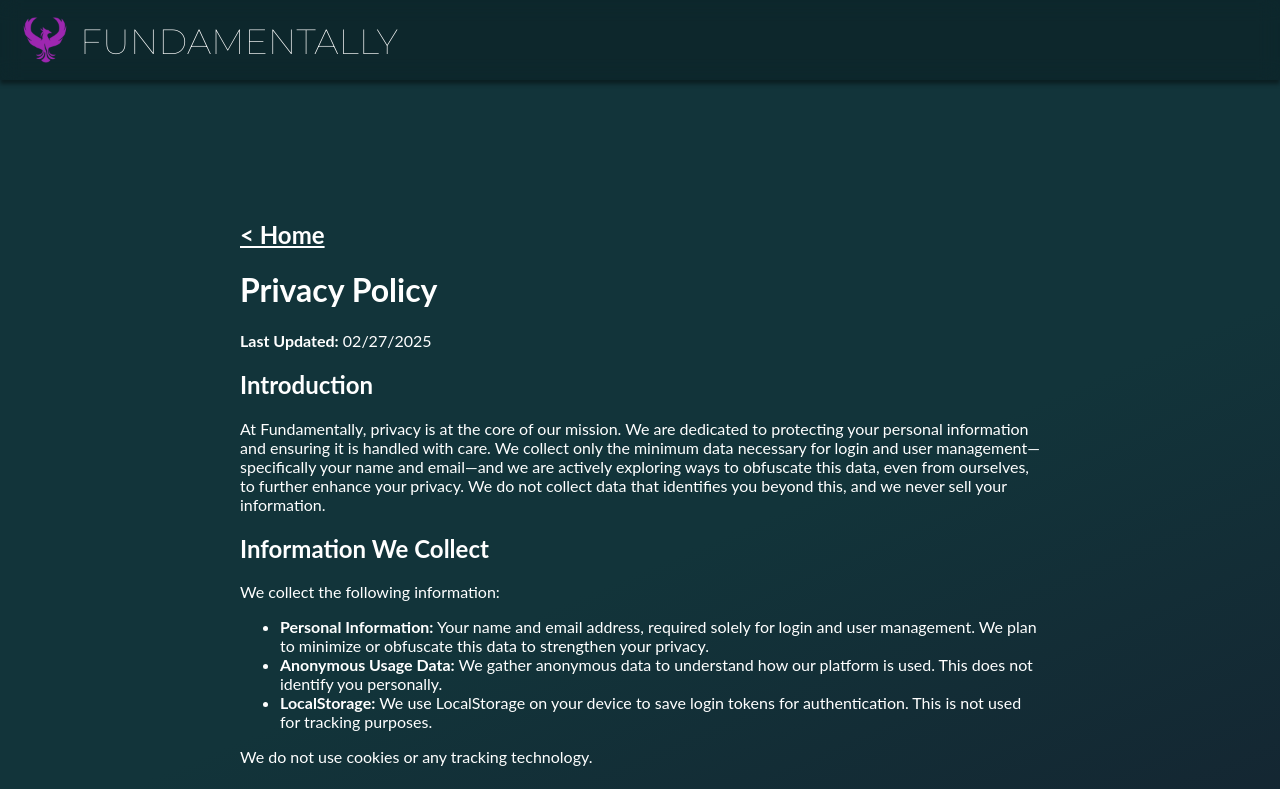
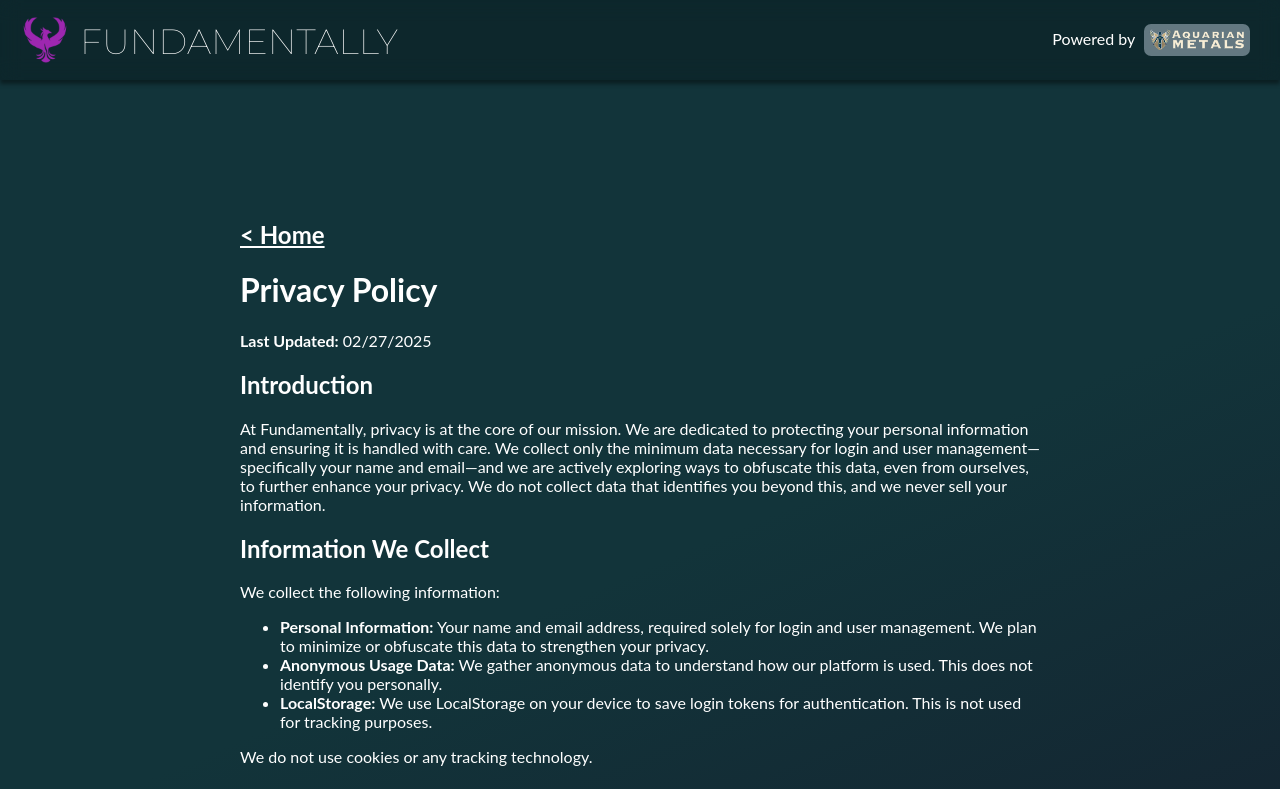
Before and after one commit to razorsyntax/fundamentally-fleek, an Angular app: page /privacy-policy in a window 1280 px wide. Shown: the top 789 px of the page. Built offline with nearby package versions, Linux system fonts and the light colour scheme.

Commit message:
added aquarian metals branding

```diff
--- a/src/app/library/components/footer/footer.component.html
+++ b/src/app/library/components/footer/footer.component.html
@@ -2,46 +2,58 @@
   <div class="footer-container">
     <div class="socials">
       @for (social of socialLinks; track social.platform) {
-        <a [href]="social.url" target="self">
-          <i [class]="'lni ' + social.icon"></i>
-        </a>
+      <a [href]="social.url" target="self">
+        <i [class]="'lni ' + social.icon"></i>
+      </a>
       }
     </div>
 
-    <p>
+    <p style="margin-top: 4rem;">
       🔒 We securely accept USD and over 300 cryptocurrencies with
-      <a style="color: #18ffe3" [href]="specificLinks.nowPayments.url" target="self">
+      <a
+        style="color: #18ffe3"
+        [href]="specificLinks.nowPayments.url"
+        target="self"
+      >
         {{ specificLinks.nowPayments.text }}
-      </a>
-    </p>
-
-    <p>
-      <a style="color: #18ffe3" [href]="specificLinks.monero.url" target="self">
+      </a>. <a style="color: #18ffe3" [href]="specificLinks.monero.url" target="self">
         {{ specificLinks.monero.text }}
       </a>
       prefered.
     </p>
 
-    <p>
-      <a [href]="specificLinks.gust.url" target="self" style="color: #18ffe3; cursor: pointer">
+    <p style="margin-top: 4rem;">
+      <a
+        [href]="specificLinks.gust.url"
+        target="self"
+        style="color: #18ffe3; cursor: pointer"
+      >
         {{ specificLinks.gust.text }}
       </a>
     </p>
 
-    <p>
-      &copy; {{ currentYear }}
-      <a style="color: #18ffe3" [href]="specificLinks.company.url" target="self">
-        {{ specificLinks.company.text }}
+    <div class="aquarian-metals-logo">
+      <a [href]="specificLinks.company.url" target="self" style="color: white; text-decoration: none;">
+        <div>An Aquarian Metals project</div>
+        <div>
+          <img
+            src="assets/images/Site_logo_small.png"
+            alt="Aquarian Metals"
+            style="width: 300px"
+          />
+        </div>
       </a>
-      . All Rights Reserved.
-    </p>
+    </div>
 
     <nav class="footer-nav">
       <p>
         @for (link of footerLinks; track link?.route; let last = $last) {
-          <a [routerLink]="[link.route]" style="color: #18ffe3; cursor: pointer">{{ link?.text }}</a>
-          @if (!last) { | }
-        }
+        <a
+          [routerLink]="[link.route]"
+          style="color: #18ffe3; cursor: pointer"
+          >{{ link?.text }}</a
+        >
+        @if (!last) { | } }
       </p>
     </nav>
   </div>
--- a/src/app/library/components/footer/footer.component.scss
+++ b/src/app/library/components/footer/footer.component.scss
@@ -2,7 +2,7 @@
   max-width: 55rem;
   text-align: center;
   margin: 0 auto;
-  padding: 0 2rem;
+  padding: 3rem 0 5rem 0;
 }
 
 .socials {
@@ -16,3 +16,14 @@
     }
   }
 }
+
+.aquarian-metals-logo {
+  align-items: center;
+  width: 300px;
+  margin: auto;
+  background: #647882;
+  border-radius: 10px;
+  padding: 5px;
+  margin-top: 4rem;
+  margin-bottom: 4rem;
+}
--- a/src/app/library/components/header/header.component.html
+++ b/src/app/library/components/header/header.component.html
@@ -13,4 +13,21 @@
       </div>
     </nav>
   </div>
+
+  <div class="aquarian-metals-logo">
+    <div class="aquarian-metals-logo__text">Powered by&nbsp;</div>
+    <a
+      [href]="'https://www.aquarianmetals.com'"
+      target="self"
+      class="aquarian-metals-logo__link"
+    >
+      <div class="aquarian-metals-logo__container">
+        <img
+          src="assets/images/Site_logo_small.png"
+          alt="Aquarian Metals"
+          class="aquarian-metals-logo__image"
+        />
+      </div>
+    </a>
+  </div>
 </header>
--- a/src/app/library/components/header/header.component.scss
+++ b/src/app/library/components/header/header.component.scss
@@ -1,4 +1,11 @@
 // Header Styles
+.header-styling {
+  display: flex;
+  justify-content: space-between;
+  align-items: center;
+  height: 8rem;
+}
+
 header {
   position: fixed;
   top: 0;
@@ -64,10 +71,42 @@ header nav a:hover {
   font-weight: 100;
 }
 
+.aquarian-metals-logo {
+  margin-right: 3rem;
+  display: flex;
+}
+
+// Aquarian Metals Logo Styles
+.aquarian-metals-logo {
+  &__text {
+    padding-top: 5px;
+    padding-right: 5px;
+  }
+
+  &__link {
+    color: white;
+    text-decoration: none;
+  }
+
+  &__container {
+    padding: 3px 3px 0px 3px;
+    background: #637881;
+    border-radius: 7px;
+  }
+
+  &__image {
+    width: 100px;
+    border-radius: 10px;
+  }
+}
+
 // Mobile Styles
 @media (max-width: 768px) {
+  .aquarian-metals-logo {
+    display: none;
+  }
+
   header .container {
-
     height: auto;
   }
 
```
Also changed, not shown: src/assets/images/Site_logo_small.png (added).
